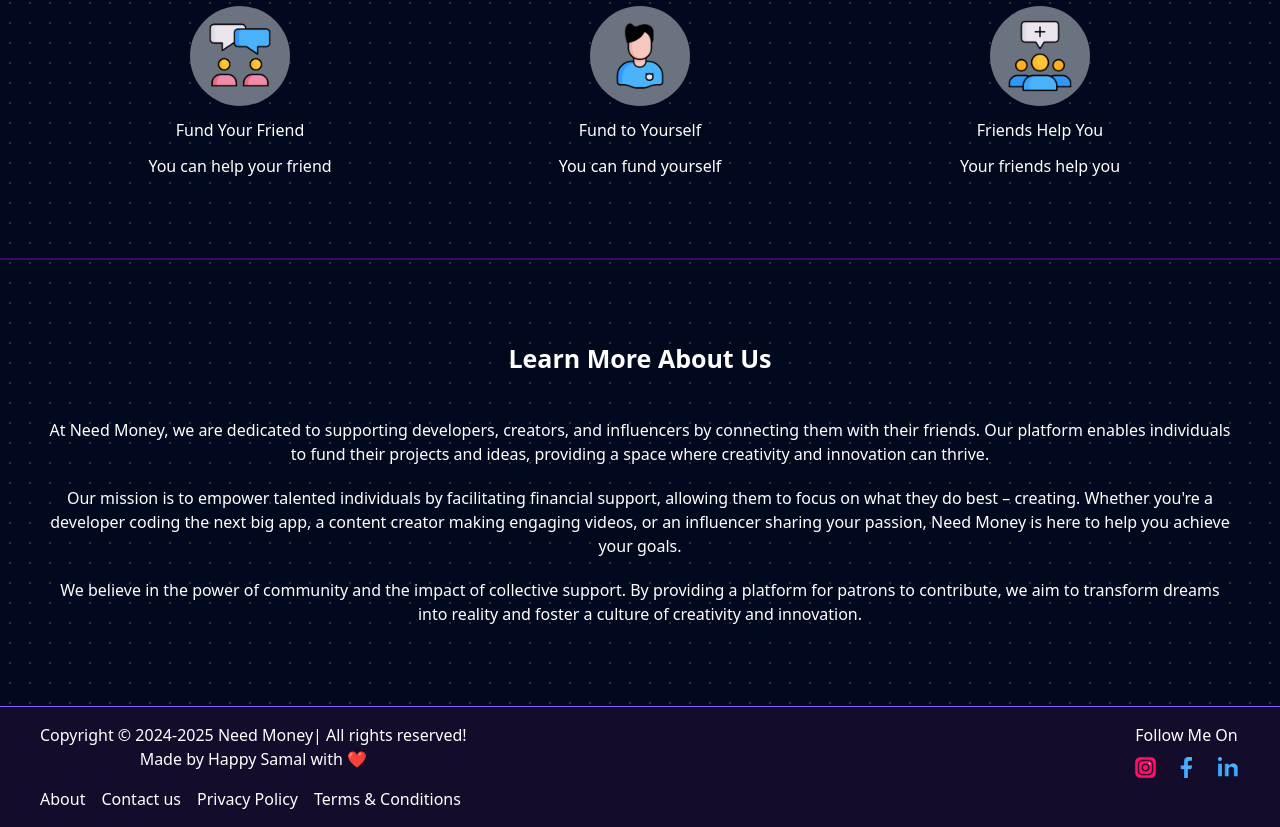
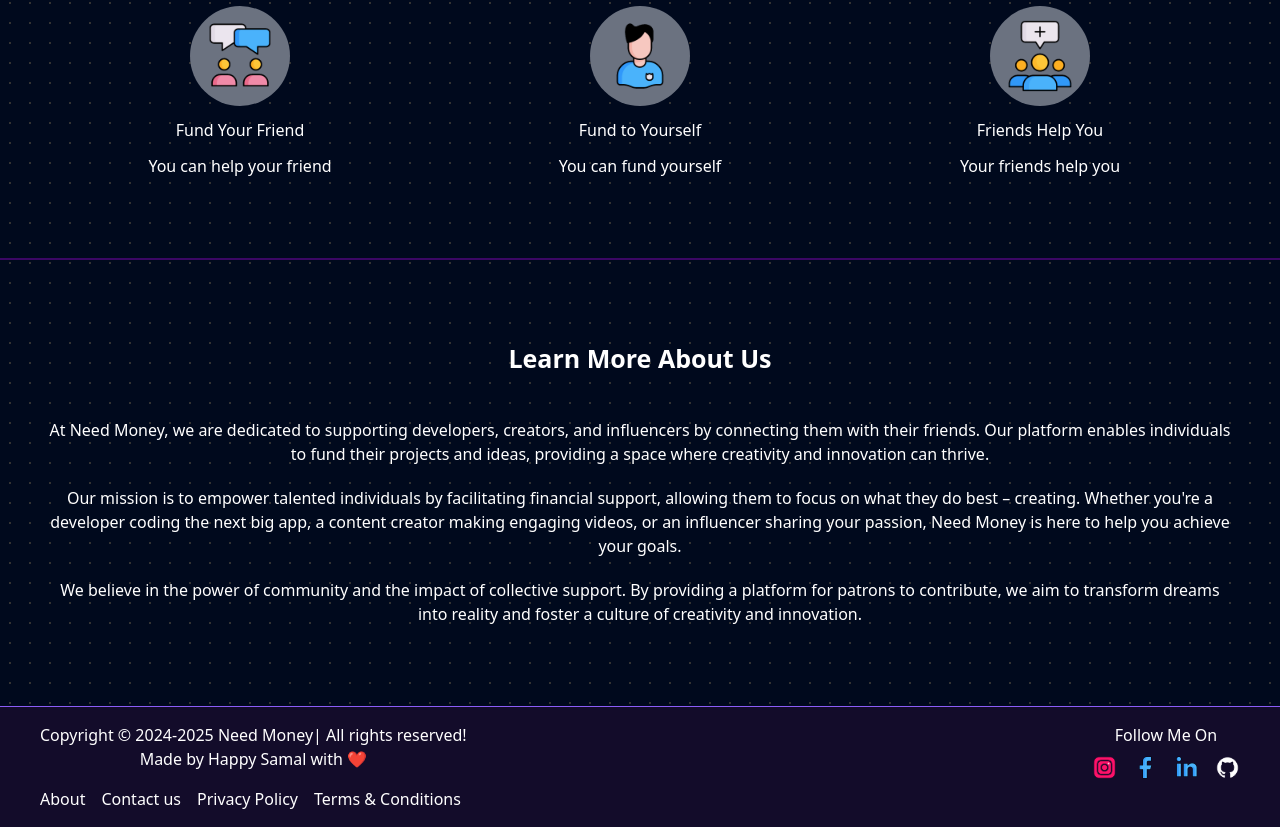
Before and after one commit to Happy-Samal/NeedMoney, a Next.js app: page / in a window 1280 px wide. Shown: the part 907-1734 px from the top of the page. Built offline with nearby package versions, Linux system fonts and the light colour scheme; no server answers.

Commit message:
update footer

```diff
--- a/app/Components/Footer.js
+++ b/app/Components/Footer.js
@@ -31,6 +31,9 @@
                         <a href="https://www.linkedin.com/in/happy-samal-6215972a4?utm_source=share&utm_campaign=share_via&utm_content=profile&utm_medium=android_app" target="_blank" rel="noopener noreferrer">
                             <img src="/linkedin.gif" alt="linkedin" className='w-[25px] h-[25px]' />
                         </a>
+                        <a href="https://github.com/Happy-Samal" target="_blank" rel="noopener noreferrer">
+                            <img src="/github.gif" alt="github" className='w-[25px] h-[25px]' />
+                        </a>
                     </div>
                 </div>
             </div>
```
Also changed, not shown: public/github.gif (added).
